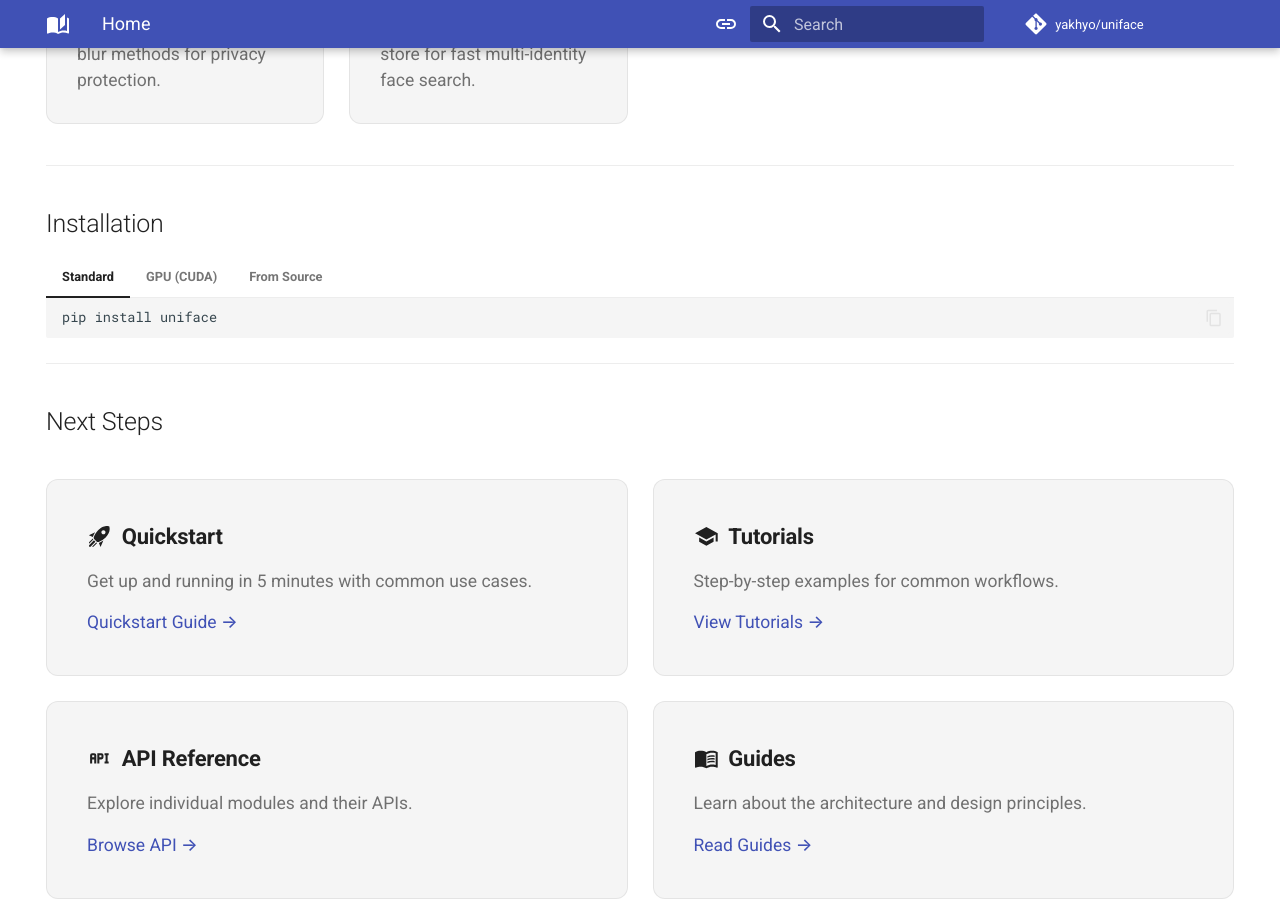
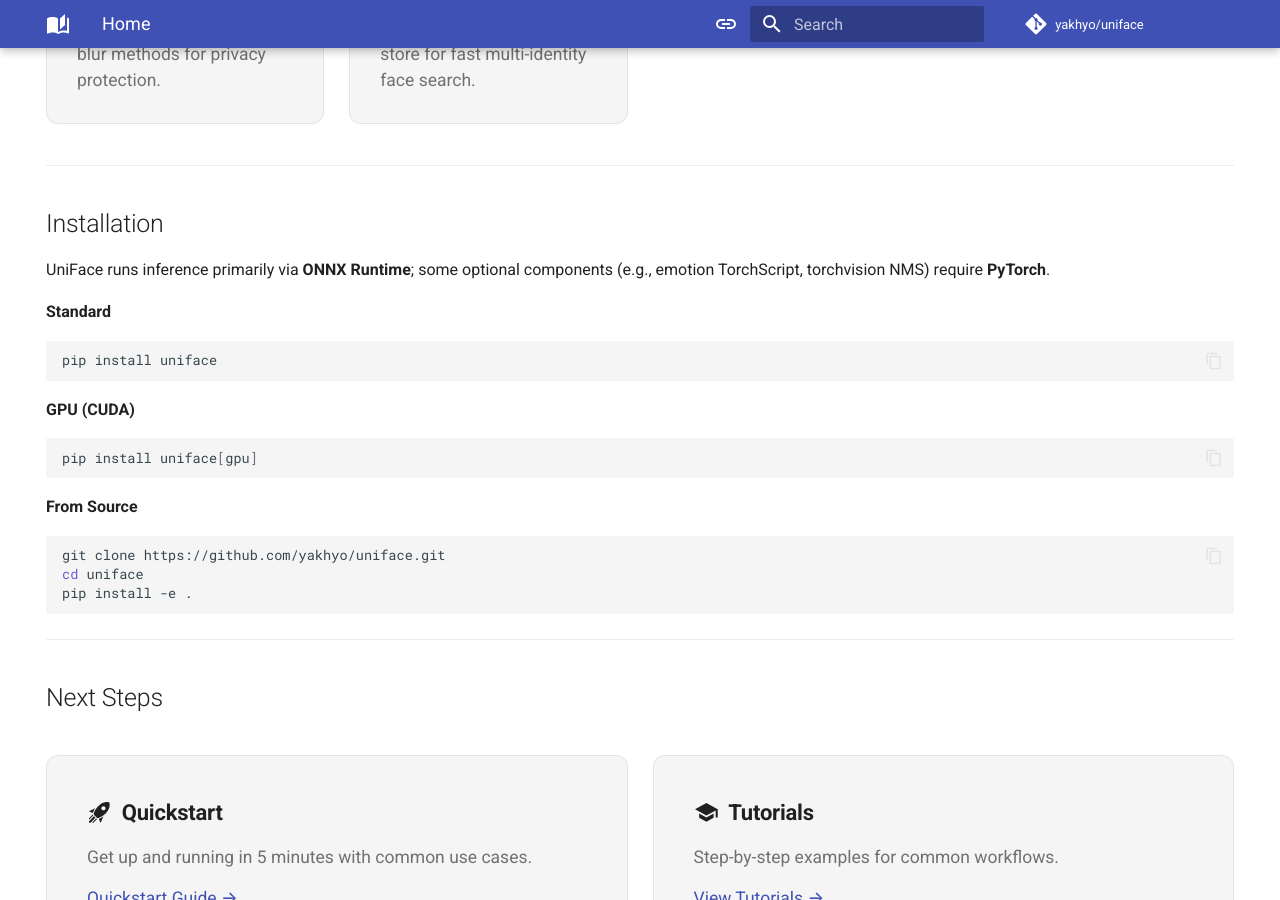
Before and after one commit to yakhyo/uniface, an MkDocs documentation site: the page built from docs/index.md, in a window 1280 px wide and 900 px high, scrolled down 1182 px. Built offline with MkDocs 1.6.1 and Material for MkDocs 9.7.7, drawn with Linux system fonts in a browser that asks for light colours; comment, search, counter and statistics services are not loaded.

Commit message:
docs: Update Documentation

````diff
--- a/docs/index.md
+++ b/docs/index.md
@@ -85,25 +85,24 @@
 
 ## Installation
 
-=== "Standard"
+UniFace runs inference primarily via **ONNX Runtime**; some optional components (e.g., emotion TorchScript, torchvision NMS) require **PyTorch**.
 
-    ```bash
-    pip install uniface
-    ```
+**Standard**
+```bash
+pip install uniface
+```
 
-=== "GPU (CUDA)"
+**GPU (CUDA)**
+```bash
+pip install uniface[gpu]
+```
 
-    ```bash
-    pip install uniface[gpu]
-    ```
-
-=== "From Source"
-
-    ```bash
-    git clone https://github.com/yakhyo/uniface.git
-    cd uniface
-    pip install -e .
-    ```
+**From Source**
+```bash
+git clone https://github.com/yakhyo/uniface.git
+cd uniface
+pip install -e .
+```
 
 ---
 
````
Also changed, not shown: docs/concepts/overview.md (+3 -1 lines), docs/installation.md (+4 -3 lines).
